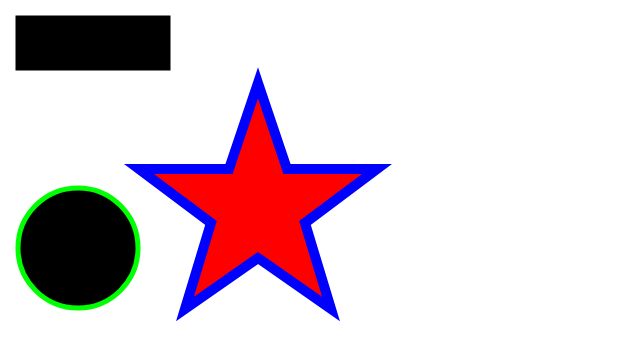
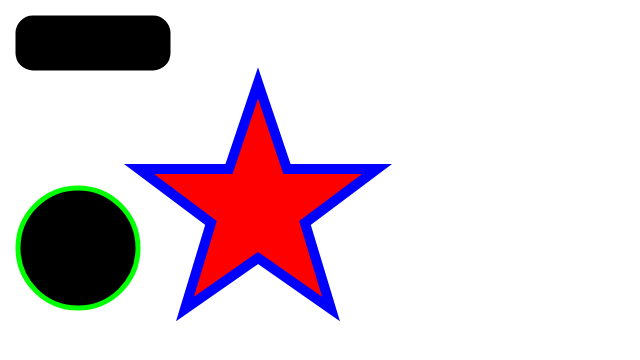
Before and after one commit to rafabarzotto/pos-unoesc-chapeco, a plain HTML site: page svg.html in a window 1280 px wide. Shown: the full height of the page, 0-640 px from the left. Drawn offline with Linux system fonts and the light colour scheme.

Commit message:
SVG / RX RY

```diff
--- a/svg.html
+++ b/svg.html
@@ -10,7 +10,7 @@
 <svg width="400" height="400">
 
    <!-- Um retângulo: -->
-   <rect x="10" y="10" width="150" height="50" stroke="#000000" stroke-width="5"ll="#FF0000" />
+   <rect x="10" y="10" width="150" height="50" stroke="#000000" stroke-width="5"ll="#FF0000" rg="15" ry="15" />
 
    <!-- Um polígono: -->
    <polygon fill="red" stroke="blue" stroke-width="10"
```
